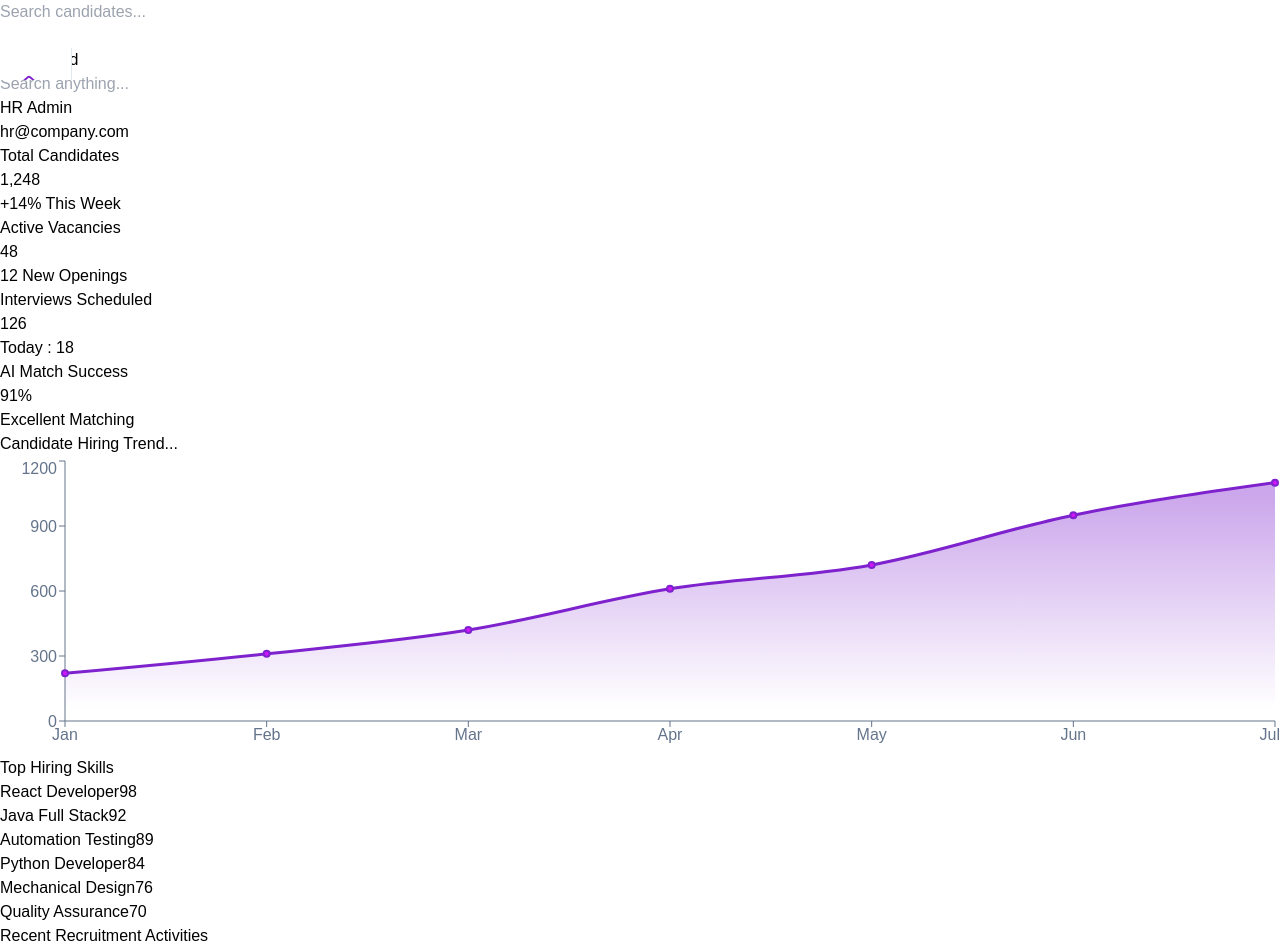
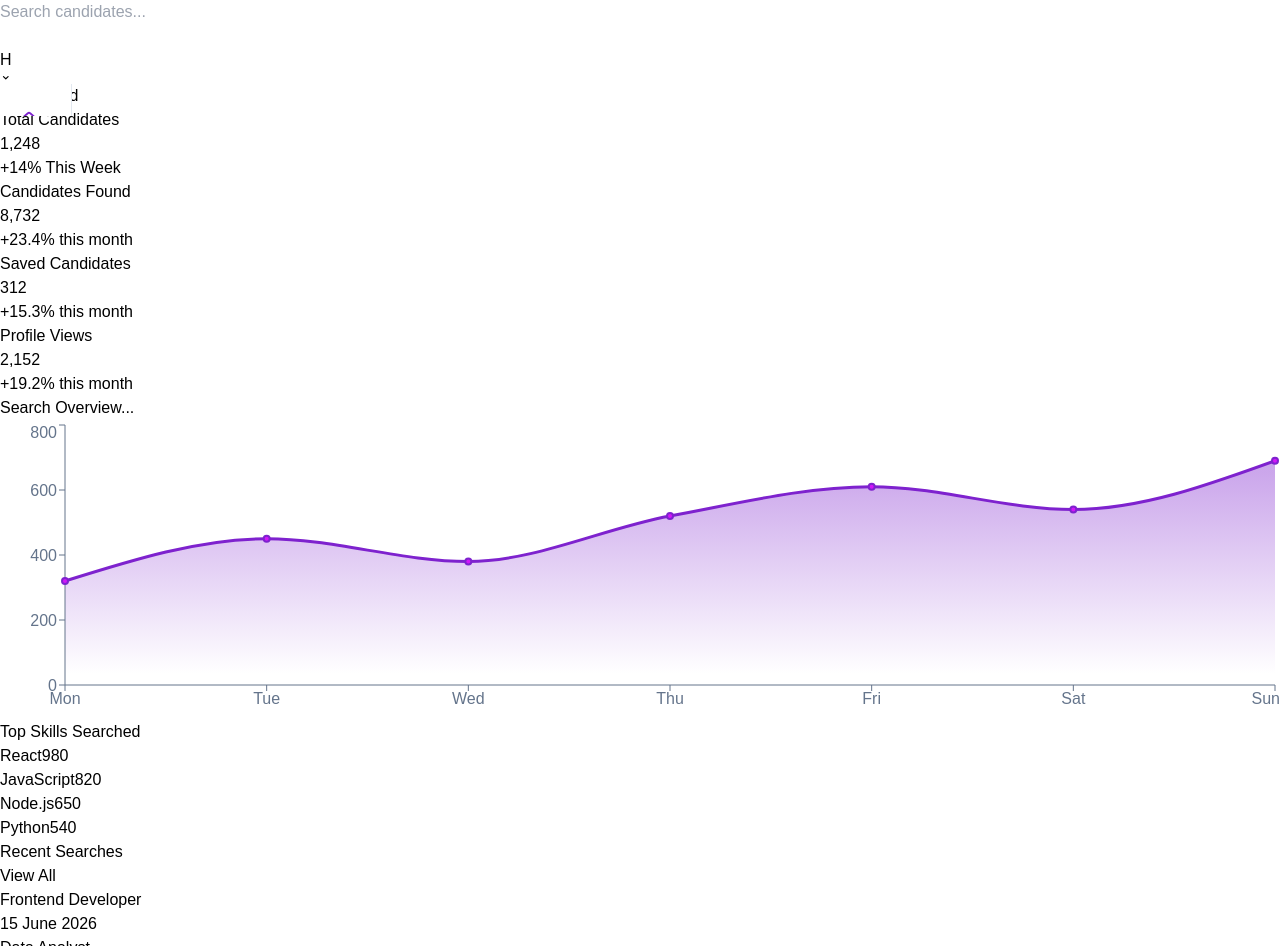
Before and after one commit to John-Divine-Mathew/Hire-Radar, a React app in the folder frontend/: page /dashboard in a window 1280 px wide. Shown: the part 286-1232 px from the top of the page. Built offline with nearby package versions, Linux system fonts and the light colour scheme; the HTML template or start-up script is replaced by a standard one.

Commit message:
admin avatar changed in the navbar

```diff
--- a/frontend/src/components/navBar/navBar.jsx
+++ b/frontend/src/components/navBar/navBar.jsx
@@ -11,6 +11,7 @@ const Navbar = () => {
   const [searchQuery, setSearchQuery] = useState("");
   const [showDropdown, setShowDropdown] = useState(false);
   const [showLogoutConfirm, setShowLogoutConfirm] = useState(false);
+  const [showUserMenu, setShowUserMenu] = useState(false);
 
   const authUser = getAuthUser();
   // fallback to the 'user' key (used by AdminLogin) if hireRadarAuth is not set
@@ -76,6 +77,37 @@ const Navbar = () => {
               </svg>
             </button>
 
+              {/* Logged-in info button (near calendar) */}
+              <div className="relative">
+                <button
+                  onClick={() => setShowUserMenu((s) => !s)}
+                  title="Logged in user"
+                  className="h-10 w-10 rounded-full bg-purple-600 text-white flex items-center justify-center font-semibold shadow transition-all duration-200 ease-in-out hover:scale-110 hover:shadow-lg hover:bg-purple-700 relative"
+                  aria-label="User menu"
+                >
+                  {initial}
+                  <svg xmlns="http://www.w3.org/2000/svg" className="h-3 w-3 text-white absolute bottom-0 right-0" fill="currentColor" viewBox="0 0 20 20">
+                    <path fillRule="evenodd" d="M5.293 7.293a1 1 0 011.414 0L10 10.586l3.293-3.293a1 1 0 111.414 1.414l-4 4a1 1 0 01-1.414 0l-4-4a1 1 0 010-1.414z" clipRule="evenodd" />
+                  </svg>
+                </button>
+
+                {showUserMenu && (
+                  <div className="absolute right-0 mt-2 w-56 bg-white border rounded-lg shadow-lg py-2 z-50 animate-in fade-in slide-in-from-top-2 duration-200">
+                    <div className="px-4 py-2 border-b">
+                      <p className="font-semibold text-sm">{authUser?.name || fallbackUser?.name || authUser?.email || fallbackUser?.email || 'HR Admin'}</p>
+                      <p className="text-xs text-gray-500">{authUser?.email || fallbackUser?.email || ''}</p>
+                </div>
+
+                    <button
+                      onClick={() => { setShowUserMenu(false); setShowLogoutConfirm(true); }}
+                      className="w-full text-left px-4 py-2 hover:bg-gray-100 transition-colors duration-150"
+                    >
+                      Logout
+                    </button>
+                  </div>
+                )}
+              </div>
+
             {/* Support removed from navbar (moved to landing page) */}
 
             {/* Auth / User initial */}
@@ -119,8 +151,7 @@ const Navbar = () => {
       {showLogoutConfirm && (
         <div className="fixed inset-0 bg-black bg-opacity-50 flex justify-center items-center z-50">
           <div className="bg-white w-[380px] rounded-2xl shadow-2xl p-6">
-            <h3 className="text-xl font-semibold text-gray-800 mb-4">Are you sure to quit?</h3>
-            <p className="text-sm text-gray-600 mb-6">You will be logged out from the admin session.</p>
+            <h3 className="text-xl font-semibold text-gray-800 mb-4">are u confirm to logout</h3>
 
             <div className="flex justify-end gap-3">
               <button
--- a/frontend/src/pages/dashboard.jsx
+++ b/frontend/src/pages/dashboard.jsx
@@ -11,58 +11,31 @@ import Sidebar from "../components/sideBar/sideBar.jsx";
 import Navbar from "../components/navBar/navBar.jsx";
 
 const chartData = [
-
-{month:"Jan",value:220},
-
-{month:"Feb",value:310},
-
-{month:"Mar",value:420},
-
-{month:"Apr",value:610},
-
-{month:"May",value:720},
-
-{month:"Jun",value:950},
-
-{month:"Jul",value:1100},
-
-];
-const skills=[
-
-{name:"React Developer",value:98},
-
-{name:"Java Full Stack",value:92},
-
-{name:"Automation Testing",value:89},
-
-{name:"Python Developer",value:84},
-
-{name:"Mechanical Design",value:76},
-
-{name:"Quality Assurance",value:70},
-
+  { day: "Mon", value: 320 },
+  { day: "Tue", value: 450 },
+  { day: "Wed", value: 380 },
+  { day: "Thu", value: 520 },
+  { day: "Fri", value: 610 },
+  { day: "Sat", value: 540 },
+  { day: "Sun", value: 690 },
 ];
 
-const recentSearches=[
+const skills = [
+  { name: "React", value: 980 },
+  { name: "JavaScript", value: 820 },
+  { name: "Node.js", value: 650 },
+  { name: "Python", value: 540 },
+];
 
-"Software Engineer shortlisted",
-
-"Interview scheduled for QA Engineer",
-
-"AI sourced 124 candidates",
-
-"Mechanical Designer hired",
-
-"Python Developer assessment completed",
-
-"Production Engineer added",
-
+const recentSearches = [
+  "Frontend Developer",
+  "Data Analyst",
+  "Product Manager",
+  "UI/UX Designer",
 ];
 
 export default function Dashboard() {
-  const user = JSON.parse(localStorage.getItem("user"));
-  const userName = user?.name || "HR Admin";
-  const userEmail = user?.email || "hr@company.com";
+
 
   return (
     <div className="flex h-screen flex-col overflow-hidden bg-[#F8FAFC]">
@@ -76,20 +49,7 @@ export default function Dashboard() {
         <div className="shrink-0 flex justify-between items-center border-b border-slate-200 bg-slate-50 p-5">
           <h1 className="text-4xl font-bold text-[#1E293B]">Dashboard</h1>
 
-          <div className="flex items-center gap-4">
-            <input
-              type="text"
-              placeholder="Search anything..."
-              className="w-72 h-11 px-4 border rounded-lg outline-none focus:border-[#7E22CE]"
-            />
-
-            <div className="bg-white rounded-lg border px-4 py-2 flex items-center gap-3">
-              <div>
-                <p className="font-semibold text-[#1E293B]">{userName}</p>
-                <p className="text-xs text-gray-500">{userEmail}</p>
-              </div>
-            </div>
-          </div>
+          <div className="flex items-center gap-4" />
         </div>
 
         <div className="flex-1 overflow-y-auto p-5">
@@ -104,61 +64,31 @@ export default function Dashboard() {
         </p>
           </div>
 
-    <div className="bg-white rounded-2xl p-6 shadow-lg border-l-4 border-purple-600 hover:shadow-xl duration-300">
+          <div className="bg-white rounded-xl p-5 shadow-sm border border-t-4 border-t-[#7E22CE]">
+            <p className="text-[#64748B] font-medium text-sm uppercase tracking-wider">Candidates Found</p>
+            <h2 className="text-4xl font-bold mt-2 text-[#1E293B]">8,732</h2>
+            <p className="text-[#10B981] text-sm mt-2 font-semibold">+23.4% this month</p>
+          </div>
 
-        <p className="text-gray-500 text-sm">
-            Active Vacancies
-        </p>
+          <div className="bg-white rounded-xl p-5 shadow-sm border border-t-4 border-t-[#7E22CE]">
+            <p className="text-[#64748B] font-medium text-sm uppercase tracking-wider">Saved Candidates</p>
+            <h2 className="text-4xl font-bold mt-2 text-[#1E293B]">312</h2>
+            <p className="text-[#10B981] text-sm mt-2 font-semibold">+15.3% this month</p>
+          </div>
 
-        <h2 className="text-4xl font-bold mt-2 text-purple-700">
-            48
-        </h2>
+          <div className="bg-white rounded-xl p-5 shadow-sm border border-t-4 border-t-[#7E22CE]">
+            <p className="text-[#64748B] font-medium text-sm uppercase tracking-wider">Profile Views</p>
+            <h2 className="text-4xl font-bold mt-2 text-[#1E293B]">2,152</h2>
+            <p className="text-[#10B981] text-sm mt-2 font-semibold">+19.2% this month</p>
+          </div>
+        </div>
 
-        <p className="text-green-600 mt-2">
-            12 New Openings
-        </p>
-
-    </div>
-
-    <div className="bg-white rounded-2xl p-6 shadow-lg border-l-4 border-purple-600 hover:shadow-xl duration-300">
-
-        <p className="text-gray-500 text-sm">
-            Interviews Scheduled
-        </p>
-
-        <h2 className="text-4xl font-bold mt-2 text-purple-700">
-            126
-        </h2>
-
-        <p className="text-green-600 mt-2">
-            Today : 18
-        </p>
-
-    </div>
-
-    <div className="bg-white rounded-2xl p-6 shadow-lg border-l-4 border-purple-600 hover:shadow-xl duration-300">
-
-        <p className="text-gray-500 text-sm">
-            AI Match Success
-        </p>
-
-        <h2 className="text-4xl font-bold mt-2 text-purple-600">
-            91%
-        </h2>
-
-        <p className="text-green-600 mt-2">
-            Excellent Matching
-        </p>
-
-    </div>
-
-</div>
         {/* Bottom Section */}
         <div className="grid grid-cols-12 gap-5">
 
           {/* Chart Section */}
           <div className="col-span-5 bg-white p-5 rounded-xl border">
-            <h2 className="font-bold text-lg mb-4 text-[#1E293B]">Candidate Hiring Trend...</h2>
+            <h2 className="font-bold text-lg mb-4 text-[#1E293B]">Search Overview...</h2>
             <ResponsiveContainer width="100%" height={300}>
               <AreaChart data={chartData}>
                 {/* Defining the purple gradient shade */}
@@ -169,7 +99,7 @@ export default function Dashboard() {
                   </linearGradient>
                 </defs>
 
-                <XAxis dataKey="month" stroke="#64748B" />
+                <XAxis dataKey="day" stroke="#64748B" />
                 <YAxis stroke="#64748B" />
                 <Tooltip />
 
@@ -189,7 +119,7 @@ export default function Dashboard() {
 
           {/* Skills */}
           <div className="col-span-4 bg-white p-5 rounded-xl border">
-            <h2 className="font-bold text-lg mb-5 text-[#1E293B]">Top Hiring Skills</h2>
+            <h2 className="font-bold text-lg mb-5 text-[#1E293B]">Top Skills Searched</h2>
 
             {skills.map((skill) => (
               <div key={skill.name} className="mb-5">
@@ -202,7 +132,7 @@ export default function Dashboard() {
                   <div
                     className="h-2 rounded-full bg-[#7E22CE]"
                     style={{
-                   width:`${skill.value}%`
+                      width: `${(skill.value / 1246) * 80}%`,
                     }}
                   />
                 </div>
@@ -213,7 +143,7 @@ export default function Dashboard() {
           {/* Recent Searches */}
           <div className="col-span-3 bg-white p-5 rounded-xl border">
             <div className="flex justify-between mb-5">
-              <h2 className="font-bold text-lg text-[#1E293B]">Recent Recruitment Activities</h2>
+              <h2 className="font-bold text-lg text-[#1E293B]">Recent Searches</h2>
               <button className="text-[#7E22CE] font-semibold text-sm hover:underline">
                 View All
               </button>
@@ -223,7 +153,7 @@ export default function Dashboard() {
               <div key={i} className="flex items-center gap-3 mb-4">
                 <div>
                   <p className="font-medium text-[#1E293B]">{item}</p>
-                  <p className="text-xs text-gray-500">Today  2026</p>
+                  <p className="text-xs text-gray-500">15 June 2026</p>
                 </div>
               </div>
             ))}
```
